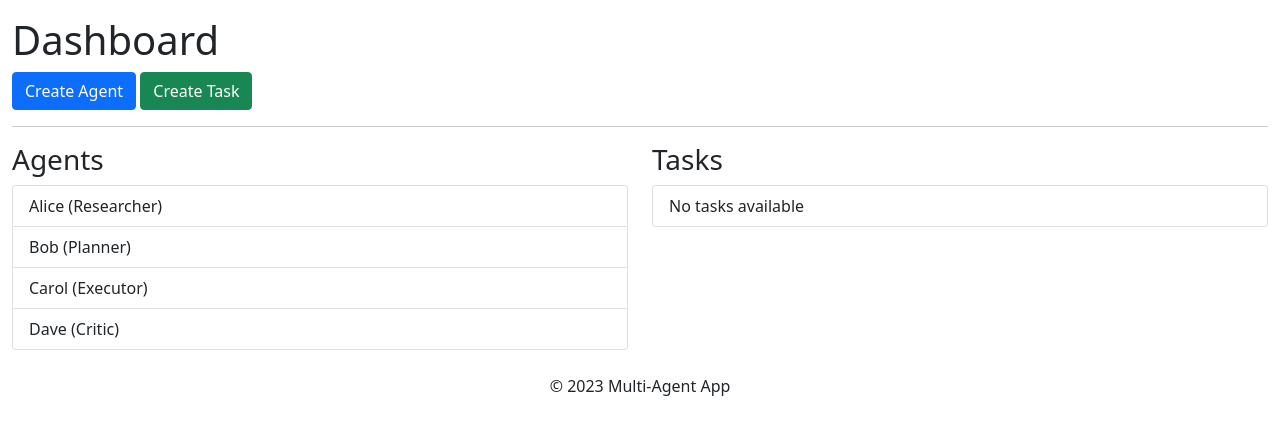
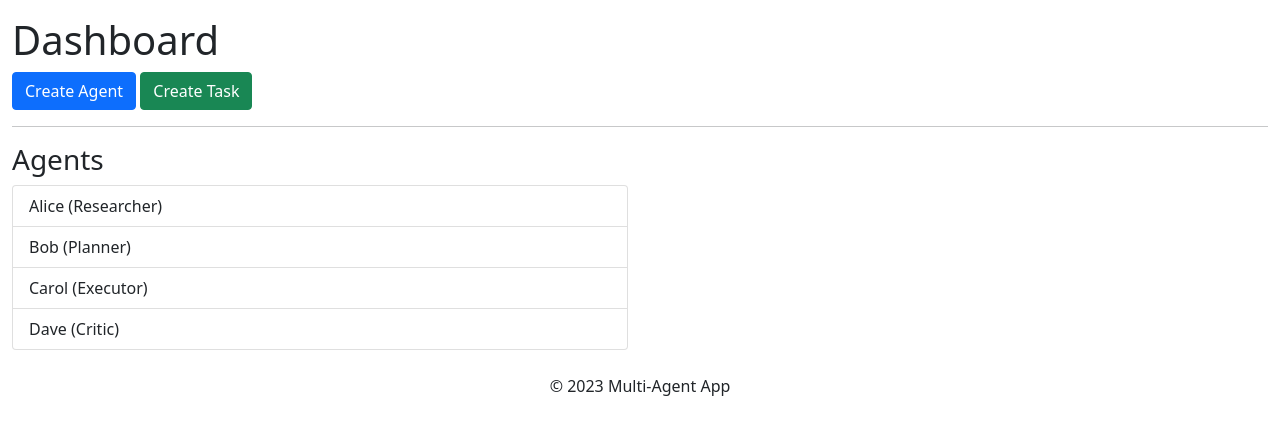
Before and after one commit to kinghendrix10/Multi-Agent-Reinforcement-Learning, a Flask app: page / in a window 1280 px wide. Shown: the part 112-547 px from the top of the page. Run offline with Flask 3, Linux system fonts and the light colour scheme; some libraries are stand-ins or nearby versions.

Commit message:
Update index.html

```diff
--- a/templates/index.html
+++ b/templates/index.html
@@ -1,9 +1,8 @@
-<!-- templates/index.html -->
+<!-- /templates/index.html -->
 {% extends 'layout.html' %}
 {% block content %}
 <h1>Dashboard</h1>
 <div class="row">
-    <!-- Quick Actions -->
     <div class="col-md-12">
         <button class="btn btn-primary" data-bs-toggle="modal" data-bs-target="#createAgentModal">Create Agent</button>
         <button class="btn btn-success" data-bs-toggle="modal" data-bs-target="#createTaskModal">Create Task</button>
@@ -11,23 +10,16 @@
 </div>
 <hr>
 <div class="row">
-    <!-- Agents Overview -->
     <div class="col-md-6">
         <h3>Agents</h3>
         <div class="list-group" id="agentsList">
             <!-- Agents will be loaded here -->
-        </div>
-    </div>
-    <!-- Tasks Overview -->
-    <div class="col-md-6">
-        <h3>Tasks</h3>
-        <div class="list-group" id="tasksList">
-            <!-- Tasks will be loaded here -->
+            {% for agent in agents %}
+                <a href="#" class="list-group-item list-group-item-action">{{ agent.name }} - {{ agent.role }}</a>
+            {% endfor %}
         </div>
     </div>
 </div>
 
-<!-- Modals -->
 {% include 'modals.html' %}
-
 {% endblock %}
```
